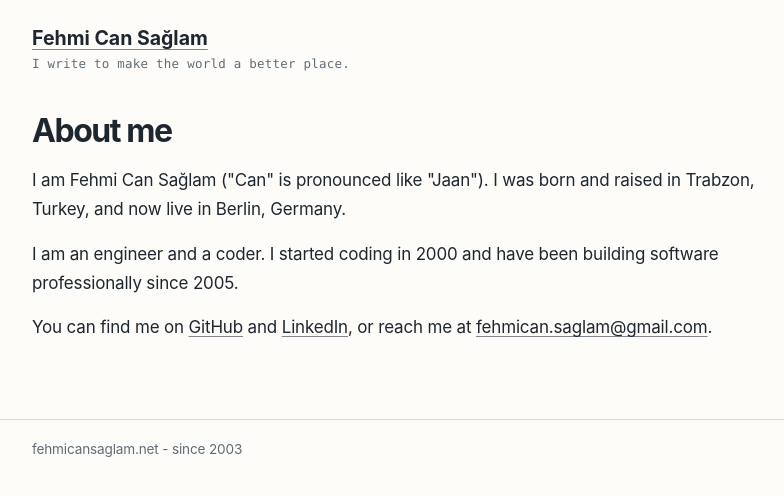
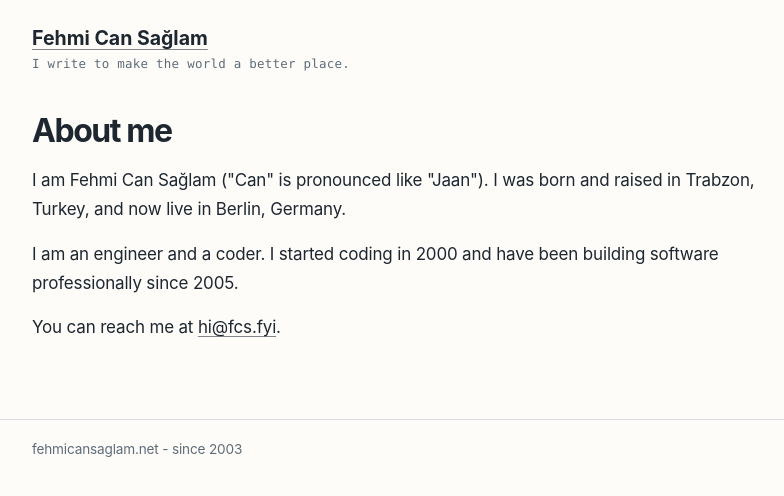
Before and after one commit to fehmicansaglam/fehmicansaglam.github.com, a Jekyll site: the page about.html, which Jekyll copies as it is, in a window 1280 px wide. Shown: the top 496 px of the page, without its empty margins (228-1012 px from the left). Built offline with Jekyll 4.4.1, drawn with Linux system fonts in a browser that asks for light colours.

Commit message:
Update email address

```diff
--- a/about.html
+++ b/about.html
@@ -28,11 +28,8 @@
         <p>I am Fehmi Can Sağlam ("Can" is pronounced like "Jaan"). I was born and raised in Trabzon, Turkey, and now live in Berlin, Germany.</p>
         <p>I am an engineer and a coder. I started coding in 2000 and have been building software professionally since 2005.</p>
         <p>
-          You can find me on
-          <a href="https://github.com/fehmicansaglam">GitHub</a> and
-          <a href="https://www.linkedin.com/in/fehmicansaglam/">LinkedIn</a>,
-          or reach me at
-          <a href="mailto:fehmican.saglam@gmail.com">fehmican.saglam@gmail.com</a>.
+          You can reach me at
+          <a href="mailto:hi@fcs.fyi">hi@fcs.fyi</a>.
         </p>
       </div>
     </article>
```
